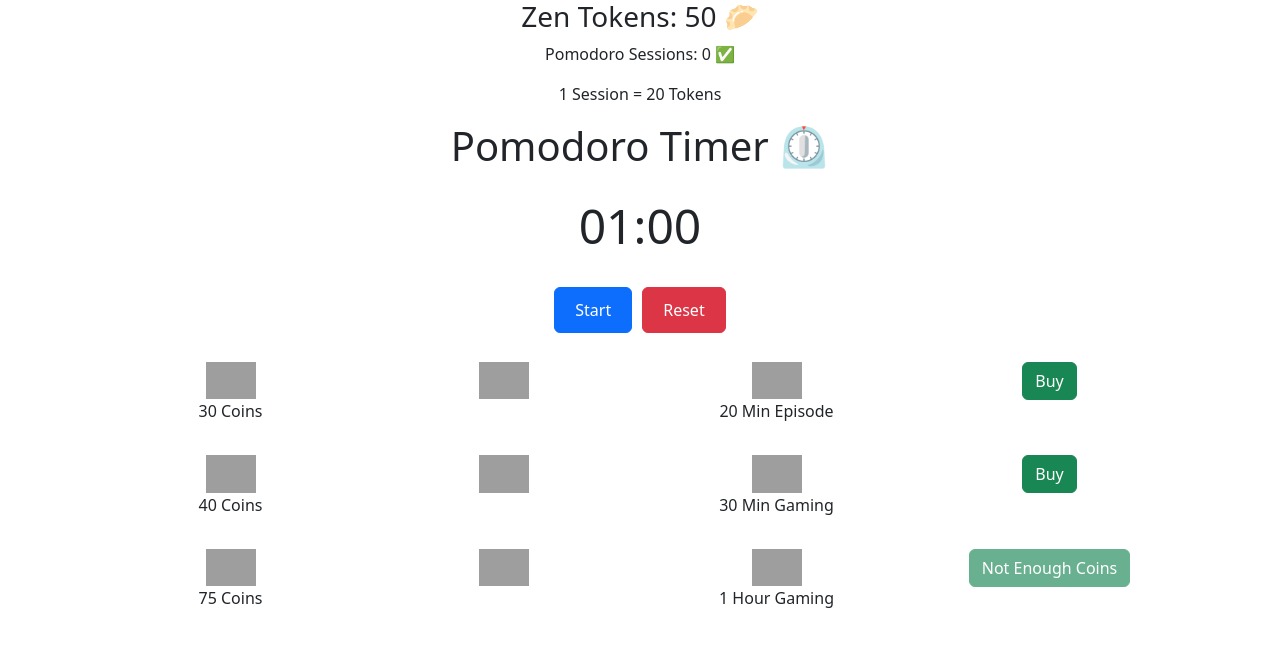
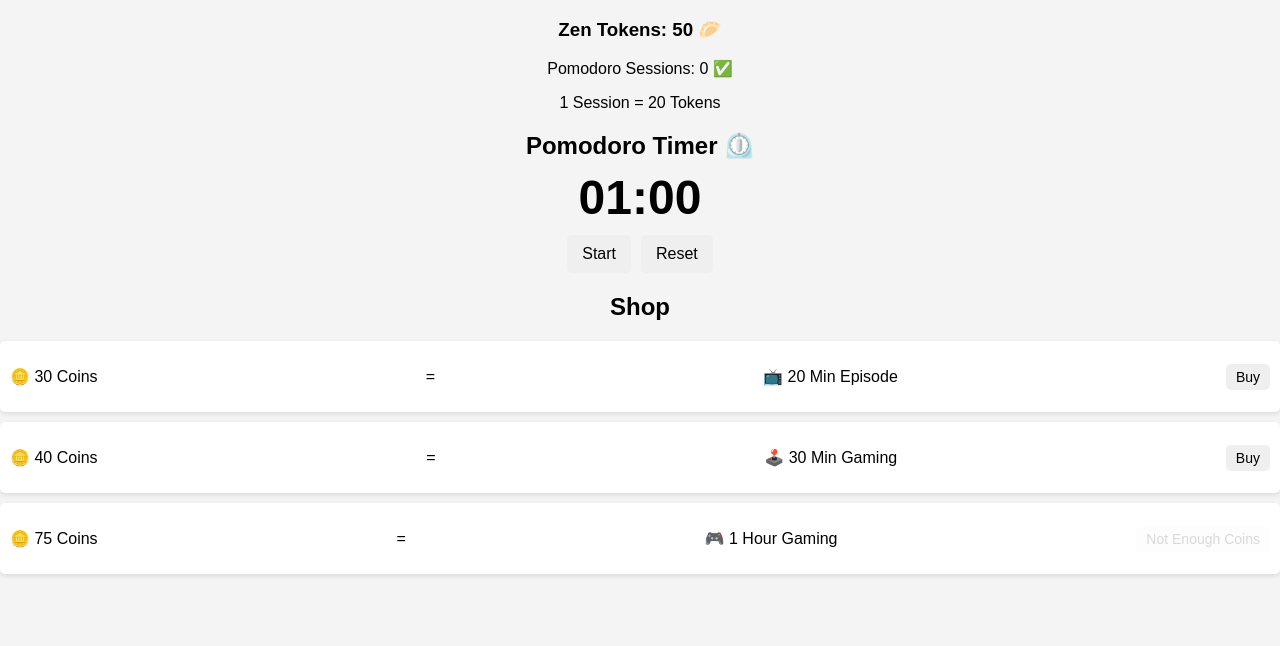
Before and after one commit to AndrewChacon/study-gamify, a React (Vite) app: page / in a window 1280 px wide. Shown: the top 646 px of the page. Built offline with nearby package versions, Linux system fonts and the light colour scheme; grey boxes are pictures that could not be loaded.

Commit message:
upload ui change

```diff
--- a/index.html
+++ b/index.html
@@ -8,12 +8,6 @@
 			href="https://www.svgrepo.com/show/513555/shop.svg"
 		/>
 		<meta name="viewport" content="width=device-width, initial-scale=1.0" />
-		<link
-			href="https://cdn.jsdelivr.net/npm/bootstrap@5.3.3/dist/css/bootstrap.min.css"
-			rel="stylesheet"
-			integrity="sha384-QWTKZyjpPEjISv5WaRU9OFeRpok6YctnYmDr5pNlyT2bRjXh0JMhjY6hW+ALEwIH"
-			crossorigin="anonymous"
-		/>
 		<title>Zen Study</title>
 	</head>
 	<body>
--- a/src/App.jsx
+++ b/src/App.jsx
@@ -11,28 +11,26 @@ function App() {
 		{
 			item_name: 'Coins',
 			item_price: 30,
-			item_img: 'https://www.svgrepo.com/show/244697/coins-money.svg',
+			item_img: '🪙',
 			cost_name: 'Min Episode',
 			cost_price: 20,
-			cost_img: 'https://www.svgrepo.com/show/477110/tv.svg',
+			cost_img: '📺',
 		},
 		{
 			item_name: 'Coins',
 			item_price: 40,
-			item_img: 'https://www.svgrepo.com/show/244697/coins-money.svg',
+			item_img: '🪙',
 			cost_name: 'Min Gaming',
 			cost_price: 30,
-			cost_img:
-				'https://www.svgrepo.com/show/288490/joystick-game-controller.svg',
+			cost_img: '🕹️',
 		},
 		{
 			item_name: 'Coins',
 			item_price: 75,
-			item_img: 'https://www.svgrepo.com/show/244697/coins-money.svg',
+			item_img: '🪙',
 			cost_name: 'Hour Gaming',
 			cost_price: 1,
-			cost_img:
-				'https://www.svgrepo.com/show/288490/joystick-game-controller.svg',
+			cost_img: '🎮',
 		},
 	]);
 	const [time, setTime] = useState(1 * 60);
@@ -104,24 +102,21 @@ function App() {
 	};
 
 	return (
-		<>
-			<div className='text-center'>
+		<div className='app-container'>
+			<header>
 				<h3>Zen Tokens: {coins} 🥟</h3>
 				<p>Pomodoro Sessions: {completedSessions} ✅</p>
 				<p>1 Session = 20 Tokens</p>
-			</div>
+			</header>
 
-			<div className='container pomodoro text-center'>
+			<section className='pomodoro-timer'>
 				<h1>Pomodoro Timer ⏲️</h1>
 				<div className='timer'>{formatTime(time)}</div>
 				<div className='controls'>
-					<button
-						className='btn btn-primary'
-						onClick={() => setIsRunning(!isRunning)}>
+					<button onClick={() => setIsRunning(!isRunning)}>
 						{isRunning ? 'Pause' : 'Start'}
 					</button>
 					<button
-						className='btn btn-danger'
 						onClick={() => {
 							setIsRunning(false);
 							setTime(1 * 60);
@@ -129,9 +124,35 @@ function App() {
 						Reset
 					</button>
 				</div>
-			</div>
+			</section>
 
-			<div className='container text-center'>
+			<section className='shop'>
+				<h2>Shop</h2>
+				<div className='shop-items'>
+					{items.map((item, index) => (
+						<div key={index} className='shop-item'>
+							<p>
+								{item.item_img} {item.item_price}{' '}
+								{item.item_name}
+							</p>
+							=
+							<p>
+								{item.cost_img} {item.cost_price}{' '}
+								{item.cost_name}
+							</p>
+							<button
+								onClick={() => handlePurchase(item.item_price)}
+								disabled={coins < item.item_price}>
+								{coins < item.item_price
+									? 'Not Enough Coins'
+									: 'Buy'}
+							</button>
+						</div>
+					))}
+				</div>
+			</section>
+
+			{/* <div className='container text-center'>
 				<div className='col p-4'>
 					{items.map((item, index) => (
 						<div key={index} className='row mb-3'>
@@ -180,8 +201,8 @@ function App() {
 						</div>
 					))}
 				</div>
-			</div>
-		</>
+			</div> */}
+		</div>
 	);
 }
 
--- a/src/index.css
+++ b/src/index.css
@@ -1,25 +1,148 @@
-/* .col, */
-/* .pomodoro {
-	border-radius: 20px !important;
-	border: 2px solid #212529;
-} */
-
-.balance-amount {
-	color: rgb(6, 228, 6);
+/* General Styles */
+body {
+	font-family: Arial, sans-serif;
+	background-color: #f4f4f4;
+	text-align: center;
+	margin: 0;
+	padding: 0;
 }
 
-.icon {
-	width: 50px;
+/* Container */
+.container {
+	max-width: 600px;
+	margin: 20px auto;
+	background: white;
+	padding: 20px;
+	border-radius: 10px;
+	box-shadow: 0 4px 10px rgba(0, 0, 0, 0.1);
 }
 
+/* Responsive for small screens */
+@media (max-width: 768px) {
+	.container {
+		width: 90%;
+		padding: 15px;
+	}
+}
+
+/* Header */
+h1 {
+	font-size: 24px;
+	margin-bottom: 10px;
+}
+
+/* Timer */
 .timer {
 	font-size: 48px;
-	margin: 20px 0;
+	font-weight: bold;
+	margin: 10px 0;
 }
 
-.controls button {
-	margin: 5px;
-	padding: 10px 20px;
+/* Controls */
+.controls {
+	display: flex;
+	justify-content: center;
+	gap: 10px;
+	margin-top: 10px;
+	flex-wrap: wrap;
+}
+
+button {
+	padding: 10px 15px;
+	border: none;
+	border-radius: 5px;
 	font-size: 16px;
 	cursor: pointer;
+	transition: 0.3s ease-in-out;
 }
+
+button:disabled {
+	opacity: 0.5;
+	cursor: not-allowed;
+}
+
+/* Button Colors */
+.btn-primary {
+	background-color: #3498db;
+	color: white;
+}
+
+.btn-primary:hover {
+	background-color: #2980b9;
+}
+
+.btn-danger {
+	background-color: #e74c3c;
+	color: white;
+}
+
+.btn-danger:hover {
+	background-color: #c0392b;
+}
+
+.btn-success {
+	background-color: #2ecc71;
+	color: white;
+}
+
+.btn-success:hover {
+	background-color: #27ae60;
+}
+
+/* Coin Balance */
+.coin-balance {
+	font-size: 18px;
+	margin-bottom: 10px;
+}
+
+/* Shop */
+.shop {
+	margin-top: 20px;
+}
+
+.shop-item {
+	display: flex;
+	justify-content: space-between;
+	align-items: center;
+	background: #fff;
+	padding: 10px;
+	border-radius: 5px;
+	box-shadow: 0 2px 5px rgba(0, 0, 0, 0.1);
+	margin-bottom: 10px;
+}
+
+/* Make shop items stack on smaller screens */
+@media (max-width: 480px) {
+	.shop {
+		width: 85%;
+		margin: 0 auto;
+	}
+
+	.shop-item {
+		flex-direction: column;
+		align-items: center;
+		text-align: center;
+		padding: 15px;
+	}
+
+	.shop-item button {
+		margin-top: 10px;
+	}
+}
+
+.shop-item img {
+	width: 40px;
+	height: 40px;
+}
+
+/* Shop Button */
+.shop-item button {
+	padding: 5px 10px;
+	font-size: 14px;
+}
+
+/* Icon */
+.icon {
+	width: 40px;
+	height: 40px;
+}
```
